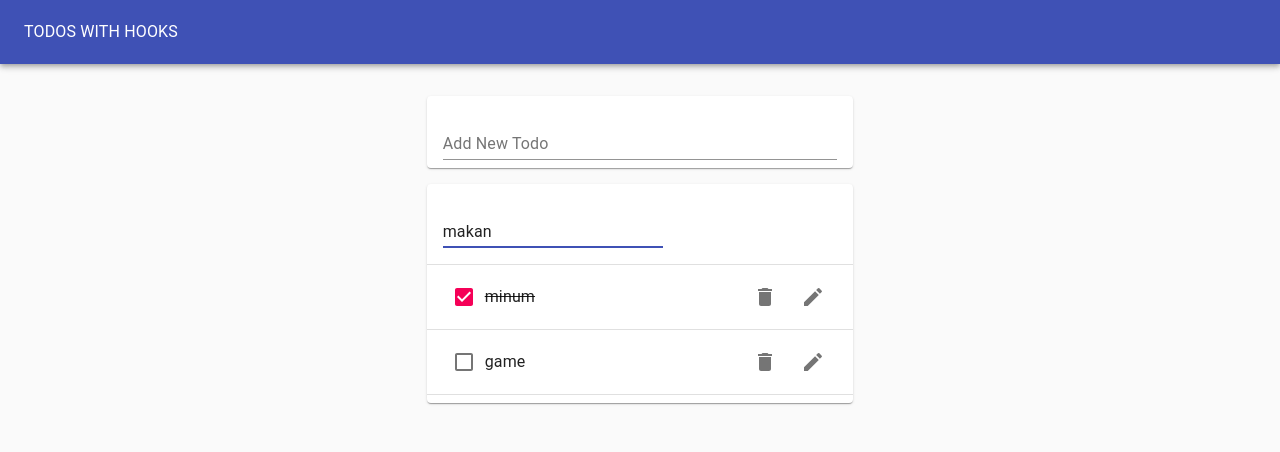
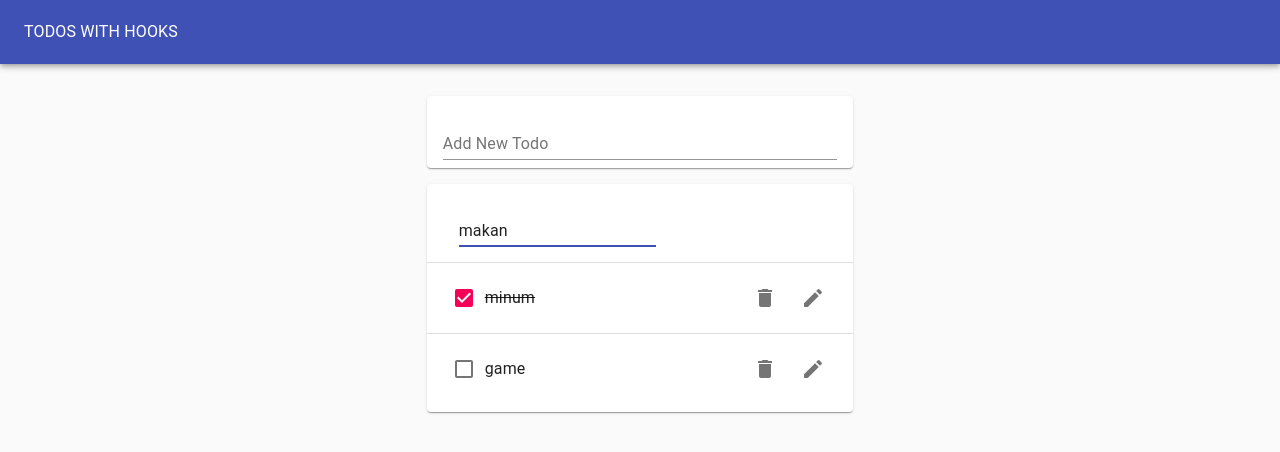
Before and after one commit to xvferdy/todo-app-hooks, a React (Create React App) app: page / in a window 1280 px wide. Both pictures are taken after a click on the button 813 px from the left and 224 px from the top of the page. Shown: the top 452 px of the page. Built offline with nearby package versions, Linux system fonts and the light colour scheme.

Commit message:
Better style

```diff
--- a/src/EditTodoForm.js
+++ b/src/EditTodoForm.js
@@ -12,6 +12,7 @@ function EditTodoForm({ id, task, editTodo, toggleEditForm }) {
         reset();
         toggleEditForm();
       }}
+      style={{ marginLeft: "1rem", width: "50%" }}
     >
       <TextField
         margin="normal"
--- a/src/Todo.js
+++ b/src/Todo.js
@@ -18,7 +18,7 @@ function Todo({ id, task, completed, removeTodo, toggleTodo, editTodo }) {
   const [isEditing, toggle] = useToggleState(false);
 
   return (
-    <ListItem>
+    <ListItem style={{ height: "70px" }}>
       {isEditing ? (
         <EditTodoForm
           editTodo={editTodo}
--- a/src/TodoList.js
+++ b/src/TodoList.js
@@ -11,7 +11,7 @@ function TodoList({ todos, removeTodo, toggleTodo, editTodo }) {
   return (
     <Paper>
       <List>
-        {todos.map((todo) => (
+        {todos.map((todo, i) => (
           <React.Fragment key={todo.id}>
             <Todo
               key={todo.id}
@@ -22,9 +22,11 @@ function TodoList({ todos, removeTodo, toggleTodo, editTodo }) {
               toggleTodo={toggleTodo}
               editTodo={editTodo}
             />
-            <Divider />
+            {/* {console.log(i)} */}
+            {i < todos.length - 1 && <Divider />}
           </React.Fragment>
         ))}
+        {/* {console.log(todos.length)} */}
       </List>
     </Paper>
   );
```
